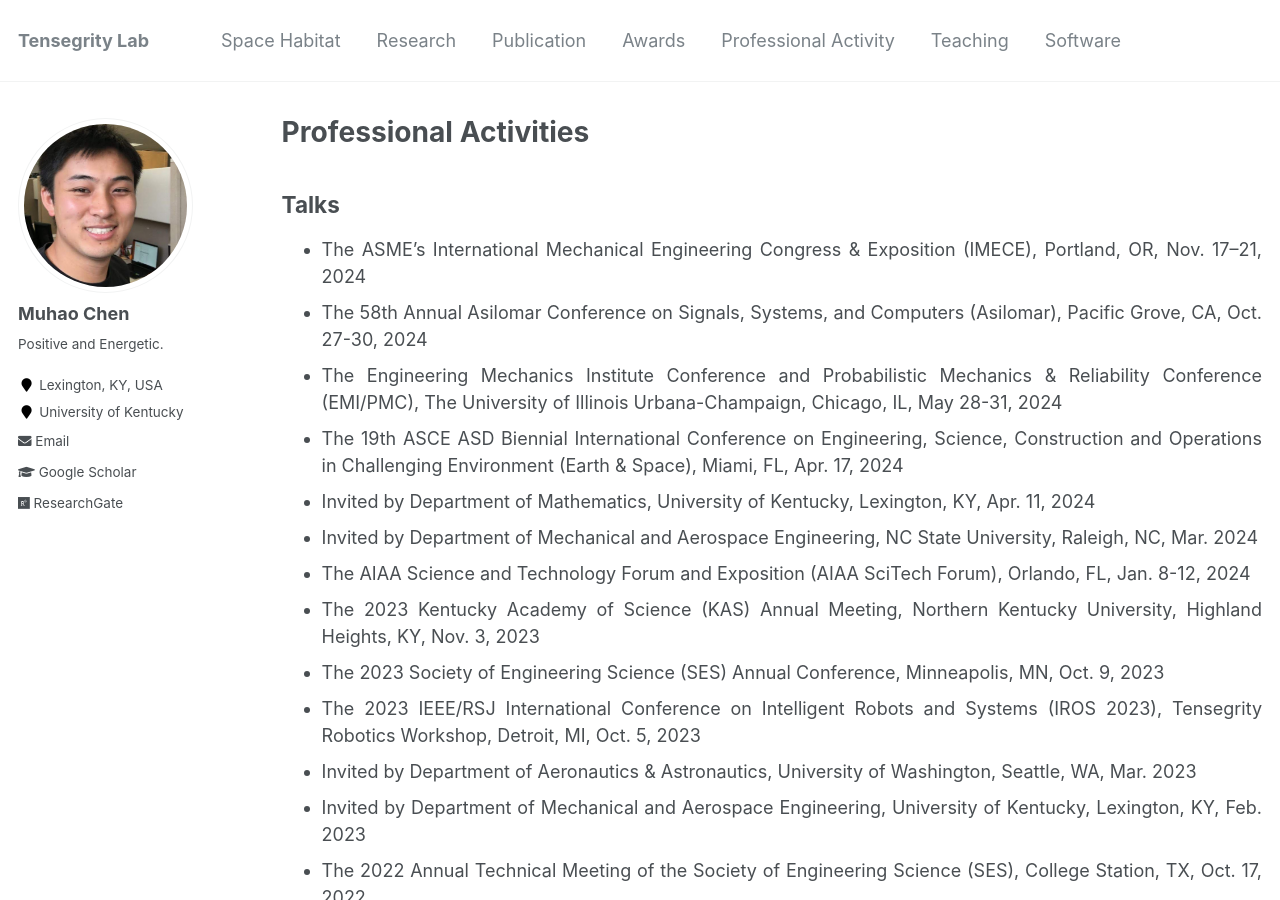
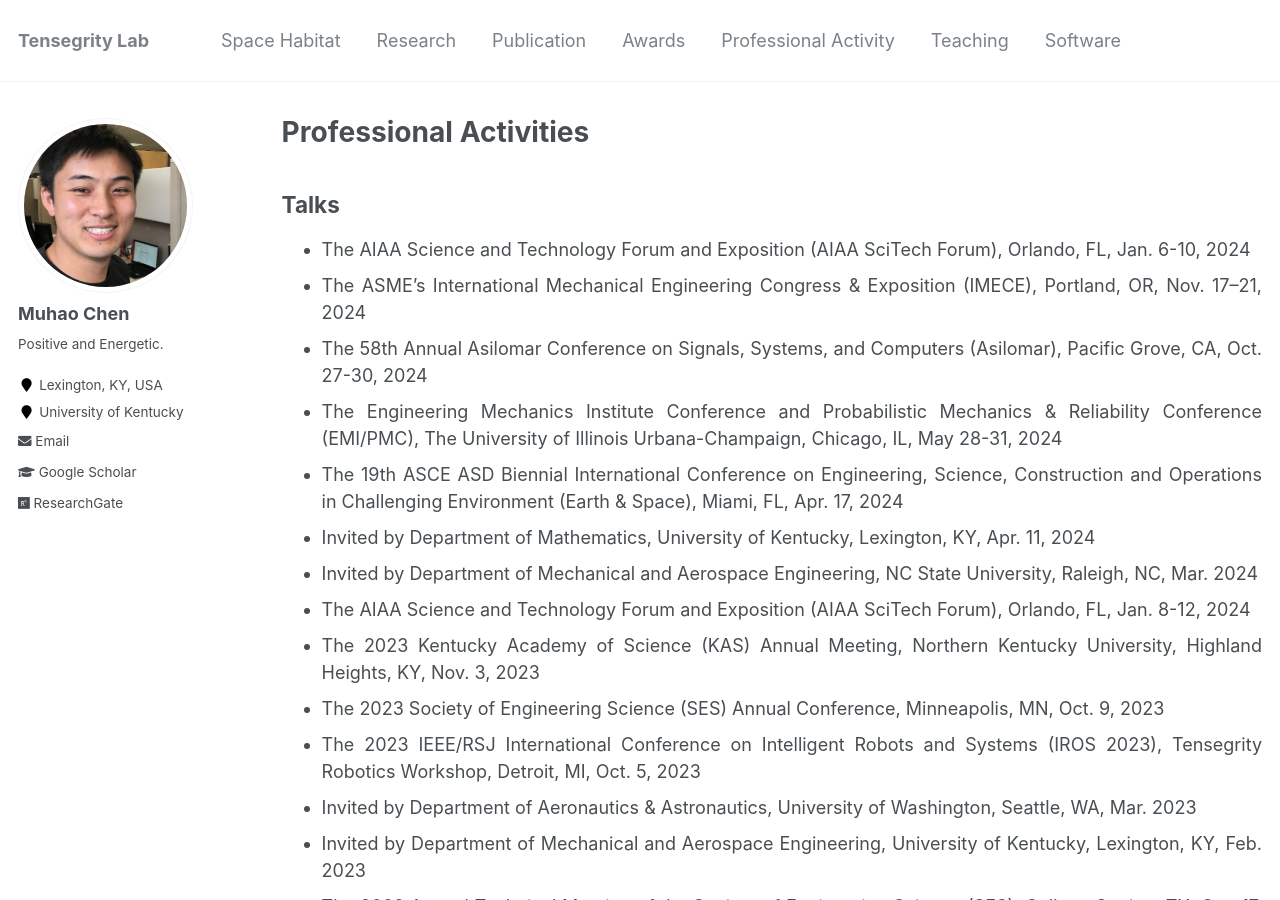
Before and after one commit to Muhao-Chen/muhao-chen.github.io, a Jekyll site: the page built from _pages/professional-activities.md, in a window 1280 px wide and 900 px high. Built offline with Jekyll 4.4.1, drawn with Linux system fonts in a browser that asks for light colours.

Commit message:
Update professional-activities.md

```diff
--- a/_pages/professional-activities.md
+++ b/_pages/professional-activities.md
@@ -13,6 +13,7 @@ toc_max_header: 1
 
 ## Talks
 <!-- <ol reversed> -->
+- The AIAA Science and Technology Forum and Exposition (AIAA SciTech Forum), Orlando, FL, Jan. 6-10, 2024
 - The ASME's International Mechanical Engineering Congress & Exposition (IMECE), Portland, OR, Nov. 17–21, 2024
 - The 58th Annual Asilomar Conference on Signals, Systems, and Computers (Asilomar), Pacific Grove, CA, Oct. 27-30, 2024
 - The Engineering Mechanics Institute Conference and Probabilistic Mechanics & Reliability Conference (EMI/PMC), The University of Illinois Urbana-Champaign, Chicago, IL, May 28-31, 2024
```
